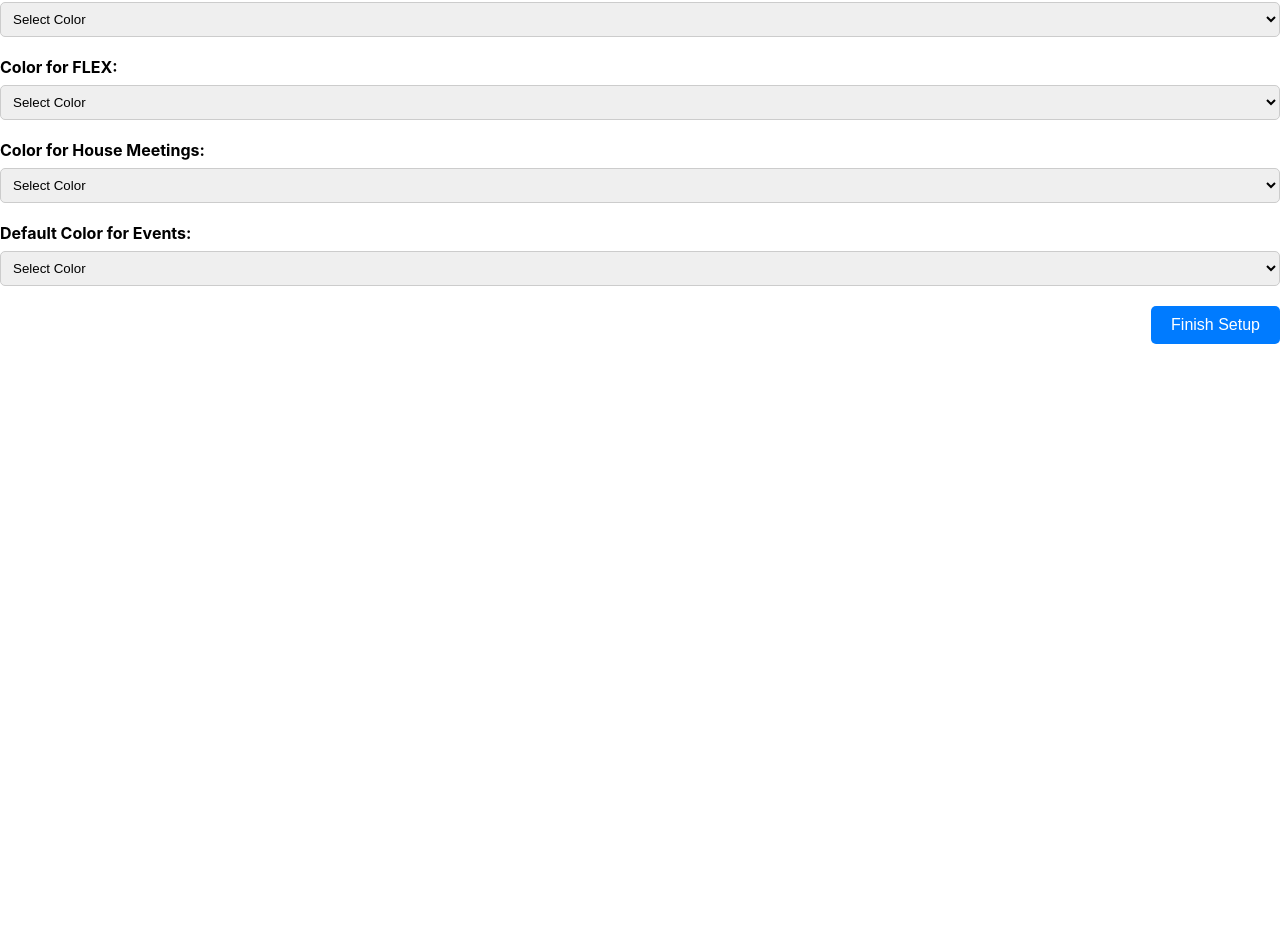
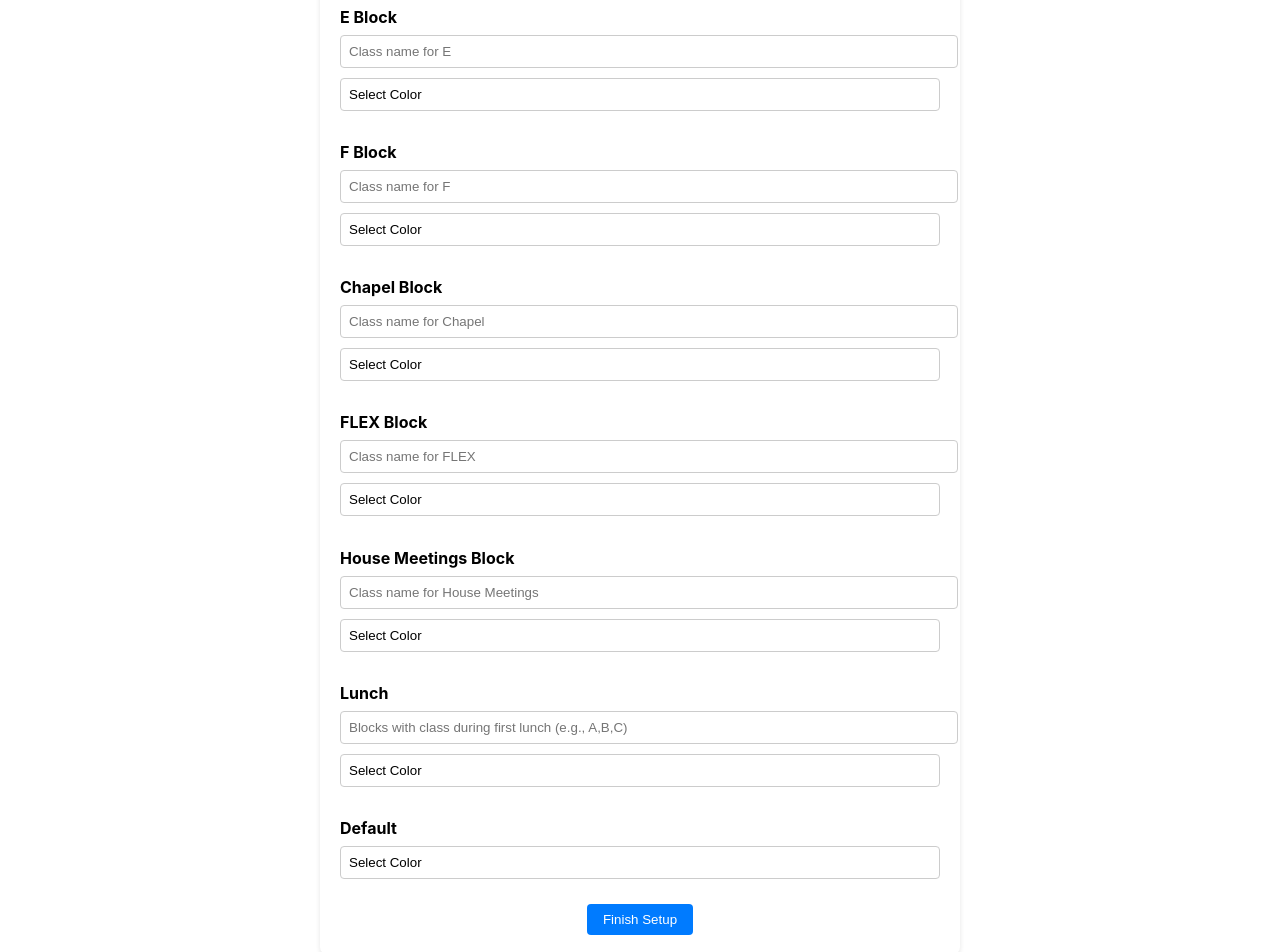
Before and after one commit to JackRubiralta/-millville-calendar-web, a React (Create React App) app: page / in a window 1280 px wide. Shown: the part 688-1640 px from the top of the page. Before the commit the page ends 1032 px from the top, so only its background shows below. Built offline with nearby package versions, Linux system fonts and the light colour scheme.

Commit message:
Added api

```diff
--- a/src/components/SetupForm.css
+++ b/src/components/SetupForm.css
@@ -1,43 +1,49 @@
-.setup-form-container {
+.setup-form {
     max-width: 600px;
-    margin: 40px auto;
+    margin: 20px auto;
     padding: 20px;
-    border: 1px solid #ccc;
-    border-radius: 10px;
-    background: #f9f9f9;
+    background: #fff;
+    border-radius: 8px;
+    box-shadow: 0 2px 5px rgba(0,0,0,0.1);
 }
 
-.form-group {
-    margin-bottom: 20px;
+.form-group, .block-section {
+    margin-bottom: 15px;
 }
 
-.form-group label {
-    font-weight: bold;
-    display: block;
+h4 {
     margin-bottom: 8px;
 }
 
 input, select {
     width: 100%;
     padding: 8px;
+    margin-bottom: 10px;
     border: 1px solid #ccc;
-    border-radius: 5px;
+    border-radius: 4px;
+}
+
+.dropdown-option {
+
+    padding: 16px;
+    margin: 15px;
+    height: 90px;
+}
+select {
+    appearance: none; /* Remove default styling of select element */
+    background-color: transparent;
+    color: black; /* Ensure text is white by default */
 }
 
 .button-container {
-    text-align: right;
+    text-align: center;
 }
 
 button {
-    padding: 10px 20px;
-    background-color: #007BFF;
+    padding: 8px 16px;
+    background-color: #007bff;
+    color: white;
     border: none;
-    border-radius: 5px;
-    color: white;
+    border-radius: 4px;
     cursor: pointer;
-    font-size: 16px;
 }
-
-button:hover {
-    background-color: #0056b3;
-}
--- a/src/components/SetupForm.js
+++ b/src/components/SetupForm.js
@@ -1,5 +1,6 @@
 import React, { useState } from 'react';
-import './SetupForm.css'; // Ensure this CSS file is present
+import './SetupForm.css'; // Make sure this CSS file is correctly linked
+import { processEvents } from '../api'; // Importing the processEvents function
 
 const colorOptions = [
     { id: '1', name: "Lavender", hex: "#7986cb" },
@@ -15,6 +16,9 @@ const colorOptions = [
     { id: '11', name: "Tomato", hex: "#d60000" },
 ];
 
+const blocks = ["A", "B", "C", "D", "E", "F"];
+const otherBlocks = ["Chapel", "FLEX", "House Meetings"];
+
 const SetupForm = () => {
     const [formData, setFormData] = useState({
         shareEmail: '',
@@ -23,54 +27,48 @@ const SetupForm = () => {
         humanitiesBlock: '',
         secondLunchBlocks: '',
         lunchColorId: '',
-        otherBlockColors: {
-            Chapel: '',
-            FLEX: '',
-            'House Meetings': ''
-        },
         defaultColorId: ''
     });
 
-    // Handles text input and selects for non-block data
+    const [result, setResult] = useState(''); // State to store API response message
+
+
     const handleChange = (e) => {
         const { name, value } = e.target;
         setFormData(prev => ({ ...prev, [name]: value }));
     };
 
-    // Handles block color selection for both blockToColors and otherBlockColors
-    const handleBlockColorChange = (block, value, isOtherBlock = false) => {
-        if (isOtherBlock) {
-            setFormData(prev => ({
-                ...prev,
-                otherBlockColors: {
-                    ...prev.otherBlockColors,
-                    [block]: value
-                }
-            }));
-        } else {
-            setFormData(prev => ({
-                ...prev,
-                blockToColors: {
-                    ...prev.blockToColors,
-                    [block]: value
-                }
-            }));
+    const handleBlockSetup = (key, value, type) => {
+        setFormData(prev => ({
+            ...prev,
+            [type]: {
+                ...prev[type],
+                [key]: value
+            }
+        }));
+    };
+
+    const handleSubmit = async (e) => {
+        e.preventDefault();
+        try {
+            const response = await processEvents(formData);
+            setResult(`Success: ${JSON.stringify(response)}`); // Displaying successful API response
+        } catch (error) {
+            setResult(`Error: ${error.message}`); // Displaying error message from API
         }
     };
 
-    // Handles form submission
-    const handleSubmit = (e) => {
-        e.preventDefault();
-        console.log('Submitted Data:', formData);
-        // Implement your API call here
+
+    const colorStyle = (colorId) => {
+        const color = colorOptions.find(c => c.id === colorId);
+        return { backgroundColor: color ? color.hex : 'transparent' };
     };
 
     return (
         <form onSubmit={handleSubmit} className="setup-form">
             <div className="form-group">
-                <label>Email to Share Calendar:</label>
+            <h4>{"Email"}</h4>
                 <input
-                    type="email"
                     name="shareEmail"
                     value={formData.shareEmail}
                     onChange={handleChange}
@@ -78,18 +76,25 @@ const SetupForm = () => {
                 />
             </div>
 
-            {/* Loop through primary block names for color selection */}
-            {['A', 'B', 'C', 'D', 'E', 'F'].map(block => (
-                <div className="form-group" key={block}>
-                    <label>{`Color for Block ${block}:`}</label>
+            {blocks.concat(otherBlocks).map(block => (
+                <div className="block-section" key={block}>
+                    <h4>{block + " Block"}</h4>
+                    <input
+                        type="text"
+                        name={`blockToClasses[${block}]`}
+                        value={formData.blockToClasses[block] || ''}
+                        onChange={(e) => handleBlockSetup(block, e.target.value, 'blockToClasses')}
+                        placeholder={`Class name for ${block}`}
+                    />
                     <select
                         name={`blockToColors[${block}]`}
                         value={formData.blockToColors[block] || ''}
-                        onChange={(e) => handleBlockColorChange(block, e.target.value)}
+                        onChange={(e) => handleBlockSetup(block, e.target.value, 'blockToColors')}
+                        style={colorStyle(formData.blockToColors[block])}
                     >
-                        <option value="">Select Color</option>
+                        <option value="" hidden>Select Color</option>
                         {colorOptions.map(option => (
-                            <option key={option.id} value={option.id}>
+                            <option key={option.id} value={option.id} className='dropdown-option' style={{ backgroundColor: option.hex, color: 'black'}}>
                                 {option.name}
                             </option>
                         ))}
@@ -97,59 +102,54 @@ const SetupForm = () => {
                 </div>
             ))}
 
-            <div className="form-group">
-                <label>Color ID for Lunch:</label>
+            <div className="block-section">
+                <h4>Lunch</h4>
+                <input
+                    type="text"
+                    name="secondLunchBlocks"
+                    value={formData.secondLunchBlocks}
+                    onChange={handleChange}
+                    placeholder="Blocks with class during first lunch (e.g., A,B,C)"
+                />
                 <select
                     name="lunchColorId"
-                    value={formData.lunchColorId}
+                    value={formData.lunchColorId || ''}
                     onChange={handleChange}
+                    style={colorStyle(formData.lunchColorId)}
                 >
                     <option value="">Select Color</option>
                     {colorOptions.map(option => (
-                        <option key={option.id} value={option.id}>
+                        <option key={option.id} value={option.id} className='dropdown-option'style={{ backgroundColor: option.hex, color: '#fff' }}>
                             {option.name}
                         </option>
                     ))}
                 </select>
             </div>
 
-            {/* Loop through additional blocks like Chapel, FLEX, House Meetings */}
-            {['Chapel', 'FLEX', 'House Meetings'].map(block => (
-                <div className="form-group" key={block}>
-                    <label>{`Color for ${block}:`}</label>
-                    <select
-                        name={`otherBlockColors[${block}]`}
-                        value={formData.otherBlockColors[block] || ''}
-                        onChange={(e) => handleBlockColorChange(block, e.target.value, true)}
-                    >
-                        <option value="">Select Color</option>
-                        {colorOptions.map(option => (
-                            <option key={option.id} value={option.id}>
-                                {option.name}
-                            </option>
-                        ))}
-                    </select>
-                </div>
-            ))}
-
-            <div className="form-group">
-                <label>Default Color for Events:</label>
+            <div className="block-section">
+                <h4>Default</h4>
                 <select
                     name="defaultColorId"
-                    value={formData.defaultColorId}
+                    value={formData.defaultColorId || ''}
                     onChange={handleChange}
+                    style={colorStyle(formData.defaultColorId)}
                 >
                     <option value="">Select Color</option>
                     {colorOptions.map(option => (
-                        <option key={option.id} value={option.id}>
+                        <option key={option.id} value={option.id} className='dropdown-option' style={{ backgroundColor: option.hex, color: '#fff' }}>
                             {option.name}
                         </option>
                     ))}
                 </select>
             </div>
 
+
             <div className="button-container">
                 <button type="submit">Finish Setup</button>
+            </div>
+
+            <div className="result">
+                {result}
             </div>
         </form>
     );
```
